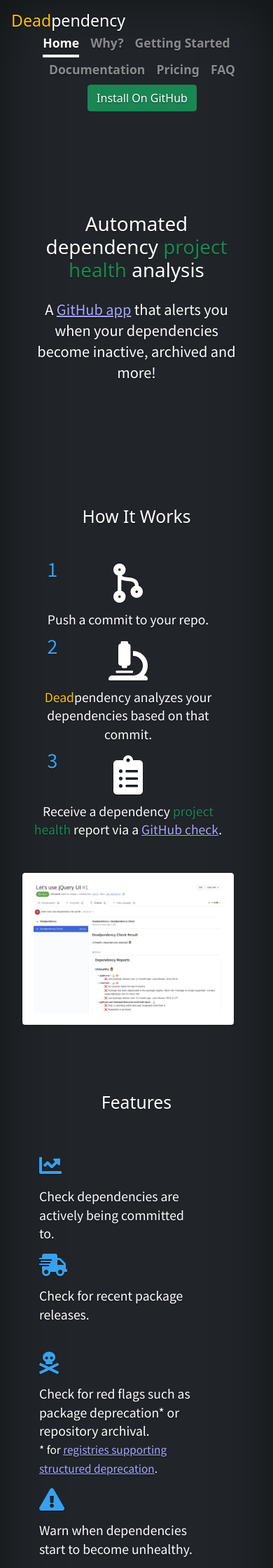
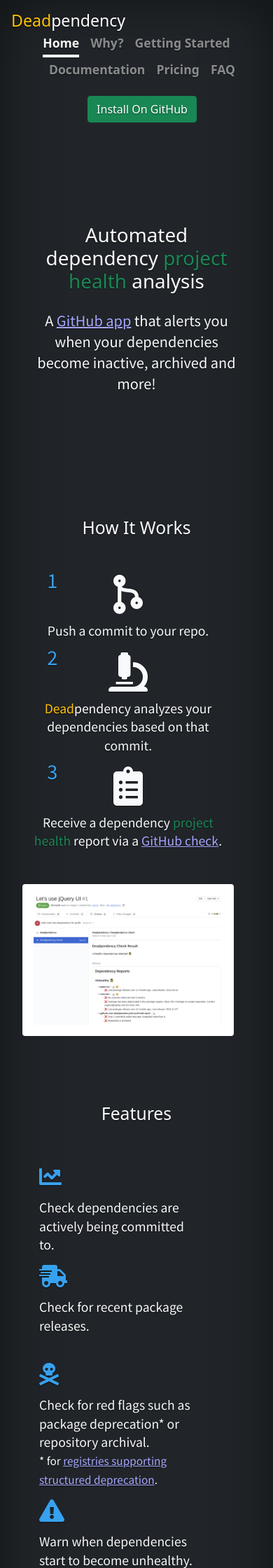
Before and after one commit to deadpendency/deadpendency.github.io, a Jekyll site: the page built from index.html, in a window 390 px wide. Shown: the top 2240 px of the page at 70% size. Built offline with Jekyll 4.4.1, drawn with Linux system fonts in a browser that asks for light colours; nearby versions of some CDN libraries.

Commit message:
Mobile + contrast fixes

```diff
--- a/_layouts/default.html
+++ b/_layouts/default.html
@@ -23,7 +23,7 @@
 
     <link rel="stylesheet" href="{{ site.baseurl }}/styles.css">
   </head>
-  <body class="d-flex text-white bg-dark min-vh-100">
+  <body class="d-flex text-light bg-dark min-vh-100">
     <div class="cover-container d-flex w-100 h-100 min-vh-100 p-3 mx-auto flex-column">
       <header class="global-header mb-5">
         <div>
--- a/_sass/global.scss
+++ b/_sass/global.scss
@@ -60,9 +60,15 @@
   margin-left: 1rem;
 }
 
+@media (max-width: 727px) {
+  .nav-masthead .install-button {
+    margin-top: 1rem;
+  }
+}
+
 .nav-masthead .active {
-  color: #fff;
-  border-bottom-color: #fff;
+  color: #f8f9fa;
+  border-bottom-color: #f8f9fa;
 }
 
 .bd-placeholder-img {
@@ -96,7 +102,7 @@
 }
 
 .global-footer a {
-  color: #fff;
+  color: #f8f9fa;
   margin-left: 1rem;
   text-decoration: none;
 }
```
Also changed, not shown: Gemfile.lock.
